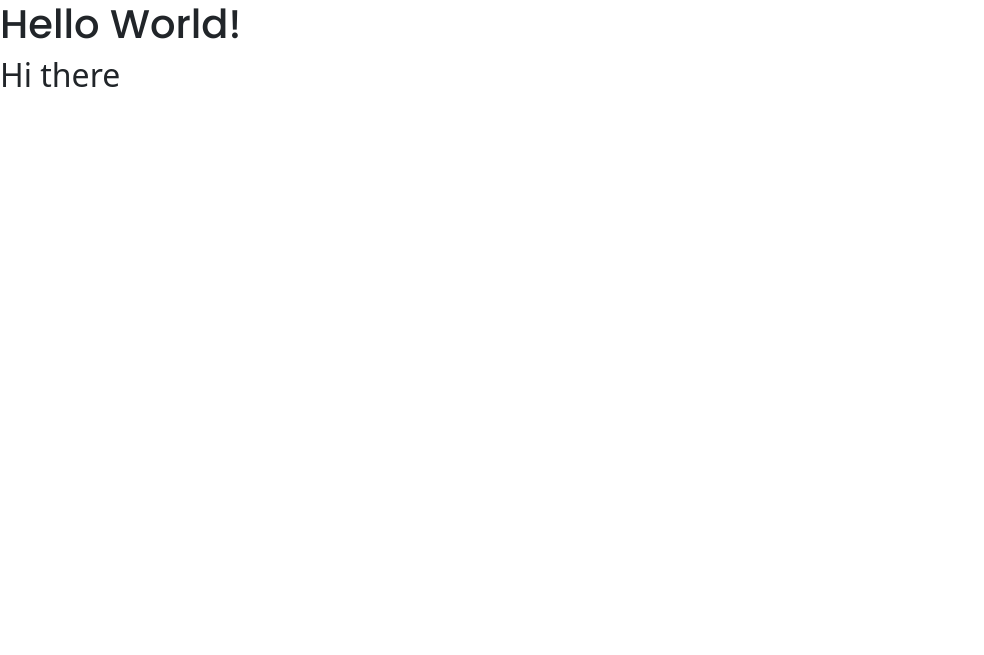
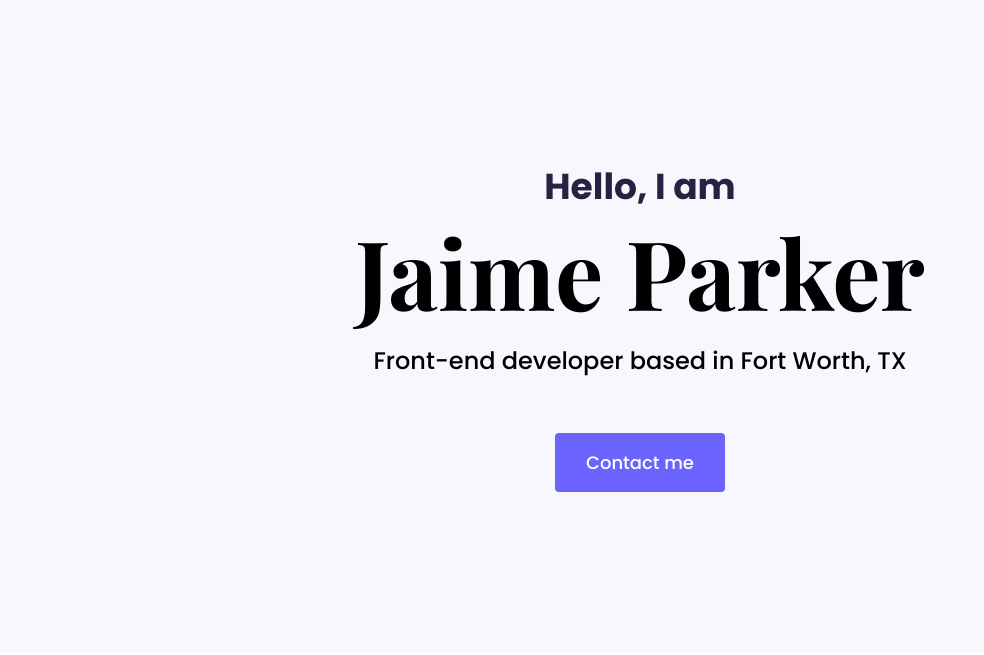
Before and after one commit to Karmahen/Portfolio-Project-2022, a plain HTML site: page index.html in a window 1280 px wide. Shown: the whole page, without its empty margins (0-984 px from the left). Drawn offline with nearby package versions, Linux system fonts and the light colour scheme.

Commit message:
Added style to homepage

```diff
--- a/index.html
+++ b/index.html
@@ -25,9 +25,13 @@
     <title>Document</title>
   </head>
   <body>
-
-      <h1>Hello World!</h1>
-      <h2>Hi there</h2>
+    <div class="hero">
+      <p>Hello, I am</p>
+      <h1>Jaime Parker</h1>
+      <h2 class="mb-5">Front-end developer based in Fort Worth, TX</h2>
+      <div>
+        <a href="#" class="btn btn-branding">Contact me</a>
+      </div>
     </div>
   </body>
 </html>
--- a/styles/portfolio.css
+++ b/styles/portfolio.css
@@ -1,8 +1,64 @@
+:root {
+  --branding-color: #6c63ff;
+  --heading-font-family: "Playfair Display", serif;
+  --default-font-family: "Poppins", sans-serif;
+  --secondary-color: #f9f7fe;
+}
+
+body {
+  font-family: var(--default-font-family);
+}
+
+h1,
+h2,
+h3,
+h4,
+h5,
+h6 {
+  color: black;
+  font-family: var(--heading-font-family);
+  font-weight: bold;
+}
+
 h1 {
-  font-family: poppins;
+  font-size: 96px;
+}
+
+p {
+  font-weight: normal;
+}
+
+.hero h2 {
+  font-family: var(--default-font-family);
+  font-weight: normal;
+  line-height: 2;
+  font-size: 24px;
 }
 
 /** font-family: 'Montserrat', sans-serif;
 font-family: 'Playfair Display', serif;
 font-family: 'Poppins', sans-serif;
 font-family: 'Questrial', sans-serif; */
+
+.hero {
+  background: var(--secondary-color);
+  text-align: center;
+  padding: 160px 20px;
+}
+
+.hero p {
+  font-family: "Poppins", sans-serif;
+  font-size: 36px;
+  color: #272142;
+  font-weight: bold;
+  margin: 0;
+}
+
+.btn-branding {
+  background: var(--branding-color);
+  border-radius: 4px;
+  color: white;
+  font-size: 18px;
+  line-height: 27px;
+  padding: 15px 30px;
+}
```
Also changed, not shown: 1 other file.
